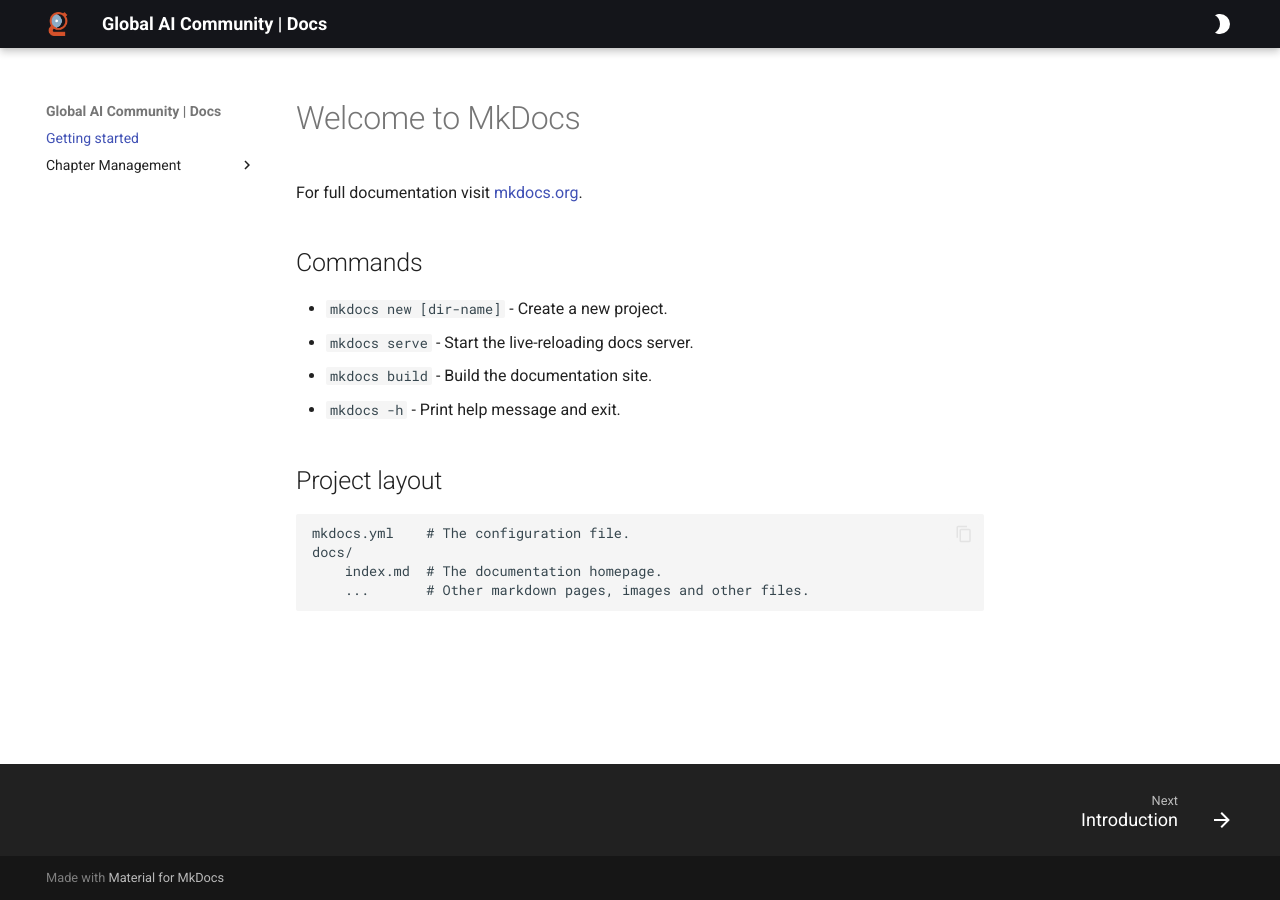
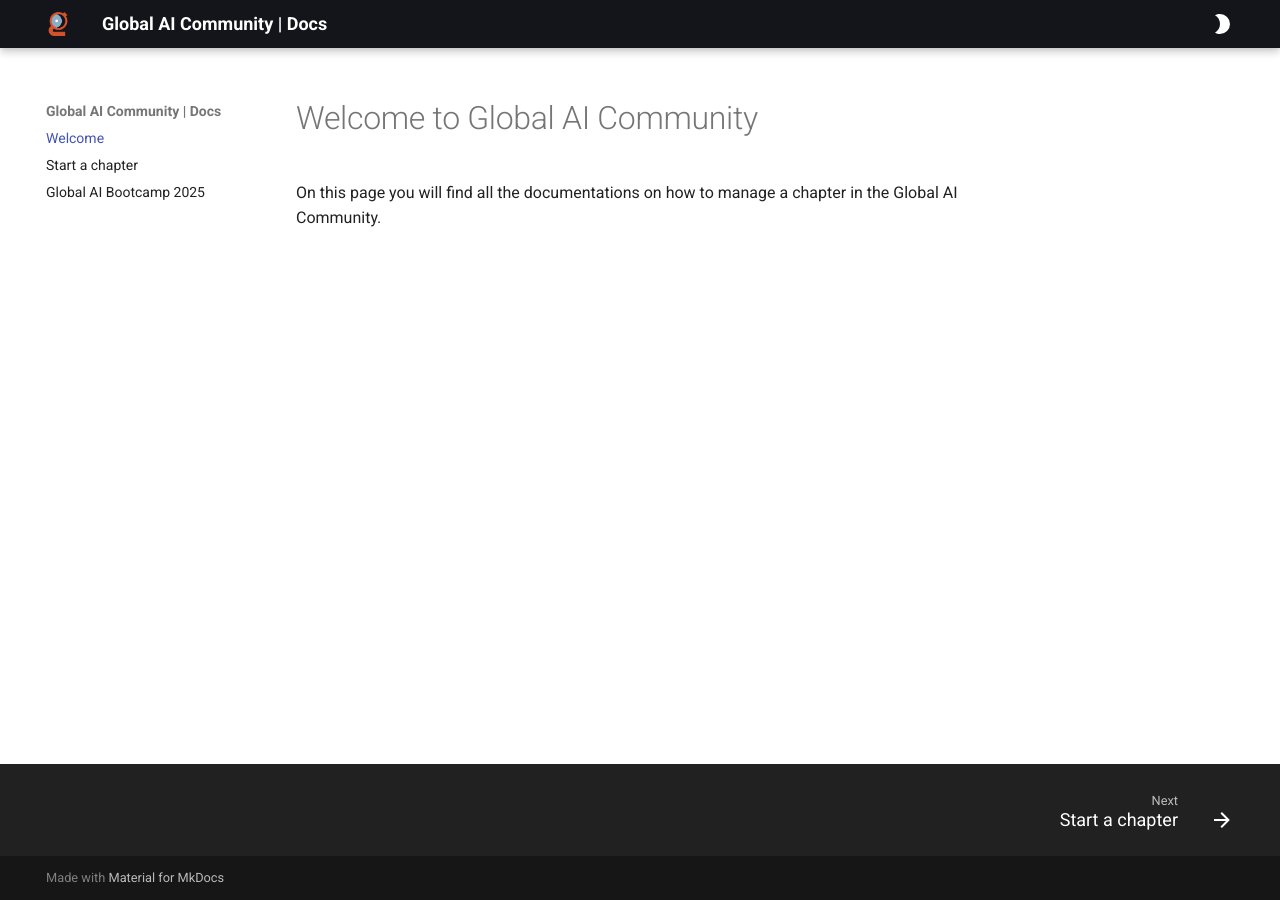
Before and after one commit to GlobalAICommunity/docs, an MkDocs documentation site: the page built from docs/index.md, in a window 1280 px wide. Built offline with MkDocs 1.6.1 and Material for MkDocs 9.7.7, drawn with Linux system fonts in a browser that asks for light colours.

Commit message:
Bootcamp v1

```diff
--- a/docs/index.md
+++ b/docs/index.md
@@ -1,17 +1,3 @@
-# Welcome to MkDocs
+# Welcome to Global AI Community
 
-For full documentation visit [mkdocs.org](https://www.mkdocs.org).
-
-## Commands
-
-* `mkdocs new [dir-name]` - Create a new project.
-* `mkdocs serve` - Start the live-reloading docs server.
-* `mkdocs build` - Build the documentation site.
-* `mkdocs -h` - Print help message and exit.
-
-## Project layout
-
-    mkdocs.yml    # The configuration file.
-    docs/
-        index.md  # The documentation homepage.
-        ...       # Other markdown pages, images and other files.
+On this page you will find all the documentations on how to manage a chapter in the Global AI Community.
--- a/mkdocs.yml
+++ b/mkdocs.yml
@@ -1,12 +1,9 @@
 site_name: Global AI Community | Docs
 
 nav:
-  - Getting started : index.md
-  - Chapter Management:
-    - Introduction: chapters/intro.md
-    - Onboarding: chapters/01-Onboarding.md
-    - Managing Events: chapters/events.md
-    - Global AI Bootcamp 2025: chapters/03-bootcamp.md
+  - Welcome : index.md
+  - Start a chapter: start-chapter.md
+  - Global AI Bootcamp 2025: global-ai-bootcamp-2025.md
 
 
 plugins:
```
Also changed, not shown: docs/chapters/01-Onboarding.md (deleted, +0 -7 lines), docs/chapters/events.md (deleted, +0 -1 lines), docs/chapters/intro.md (deleted, +0 -1 lines), docs/start-chapter.md (added, +84 -0 lines), docs/global-ai-bootcamp-2025.md (renamed from docs/chapters/03-bootcamp.md).
